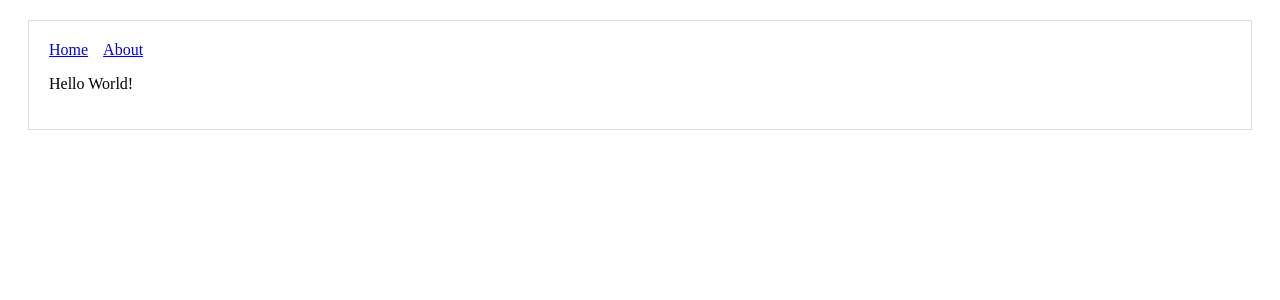
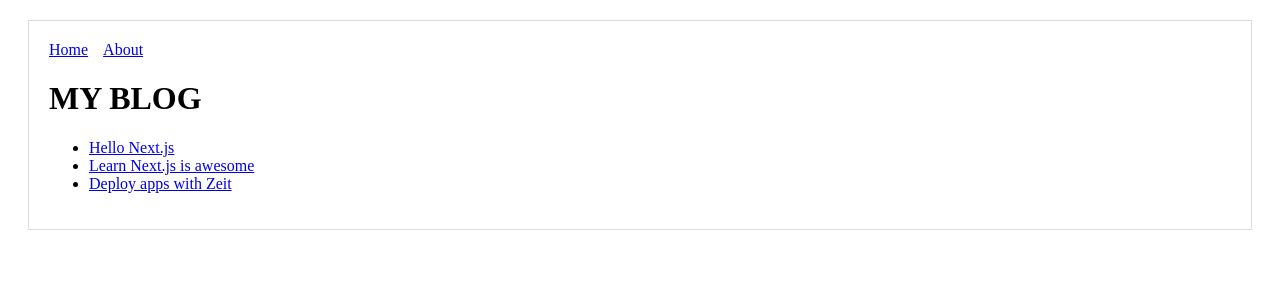
Before and after one commit to kvmanohar/hello-next, a Next.js app: page / in a window 1280 px wide. Shown: the top 300 px of the page. Built offline with nearby package versions, Linux system fonts and the light colour scheme.

Commit message:
Creating dynamic url completed

```diff
--- a/pages/index.js
+++ b/pages/index.js
@@ -1,8 +1,22 @@
 import Layout from '../components/MyLayout';
+import Link from 'next/link';
+
+const PostLink = (props) => (
+	<li>
+		<Link href={`/post?title=${props.title}`}>
+			<a>{props.title}</a>
+		</Link>
+	</li>
+);
 const Index = () => (
 	<div>
 		<Layout>
-			<p>Hello World!</p>
+			<h1>MY BLOG</h1>
+			<ul>
+				<PostLink title="Hello Next.js" />
+				<PostLink title="Learn Next.js is awesome" />
+				<PostLink title="Deploy apps with Zeit" />
+			</ul>
 		</Layout>
 	</div>
 );
```
Also changed, not shown: pages/post.js (added, +14 -0 lines).
